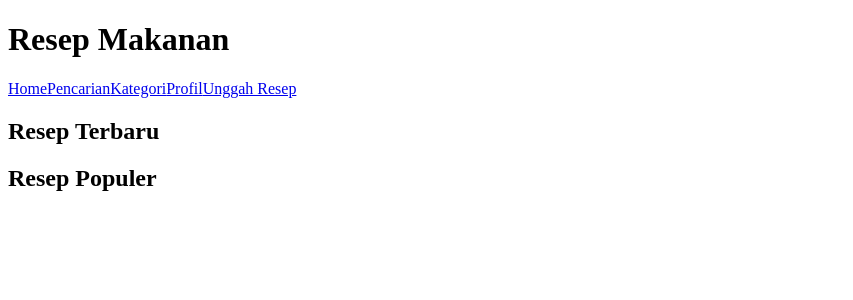
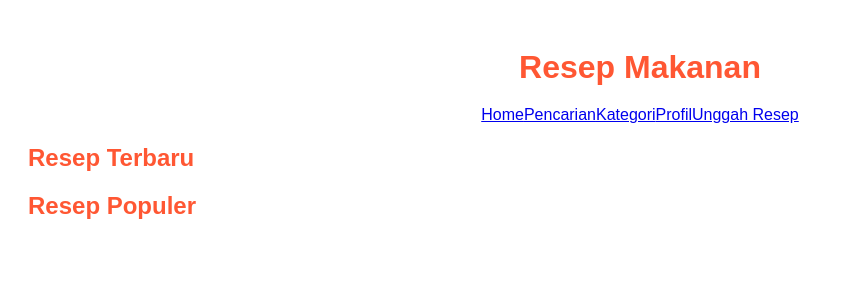
Before and after one commit to BintangGalang/ReeCheff, a Nuxt app: page / in a window 1280 px wide. Shown: the top 300 px of the page, without its empty margins (0-853 px from the left). Built offline with nearby package versions, Linux system fonts and the light colour scheme.

Commit message:
Update css app.vue

```diff
--- a/app.vue
+++ b/app.vue
@@ -1,4 +1,3 @@
-<!-- pages/index.vue -->
 <template>
   <div>
     <h1>Resep Makanan</h1>
@@ -25,3 +24,42 @@ export default {
   name: 'HomePage'
 }
 </script>
+
+<style scoped>
+div {
+  font-family: Arial, sans-serif;
+  padding: 20px;
+}
+
+h1 {
+  color: #FF5733; /* Warna orange */
+  text-align: center;
+  margin-bottom: 20px;
+}
+
+nav {
+  display: flex;
+  justify-content: center;
+  margin-bottom: 20px;
+}
+
+nav nuxt-link {
+  margin: 0 10px;
+  color: #FF5733; /* Warna orange */
+  text-decoration: none;
+  font-weight: bold;
+}
+
+nav nuxt-link:hover {
+  text-decoration: underline;
+}
+
+section {
+  margin-top: 20px;
+}
+
+h2 {
+  color: #FF5733; /* Warna orange */
+  margin-bottom: 10px;
+}
+</style>
```
